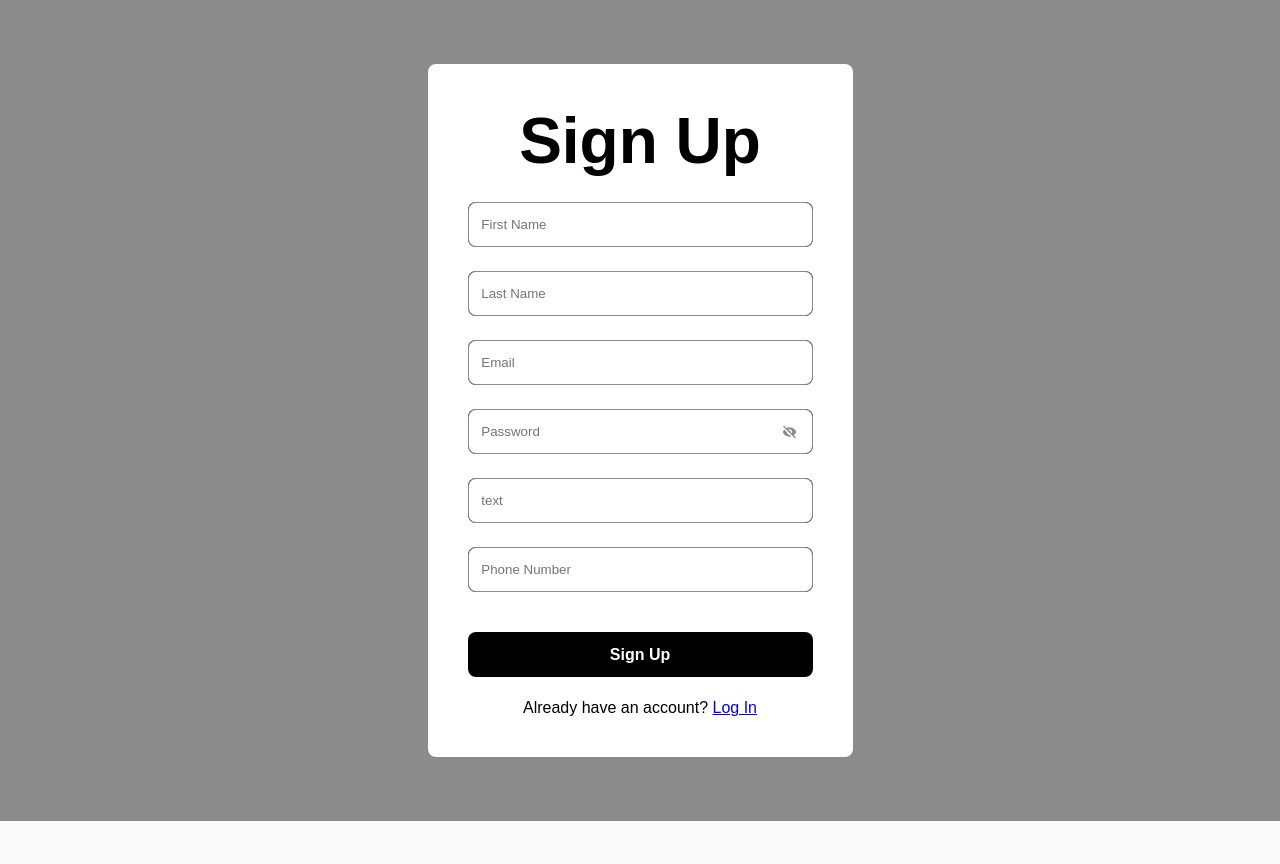
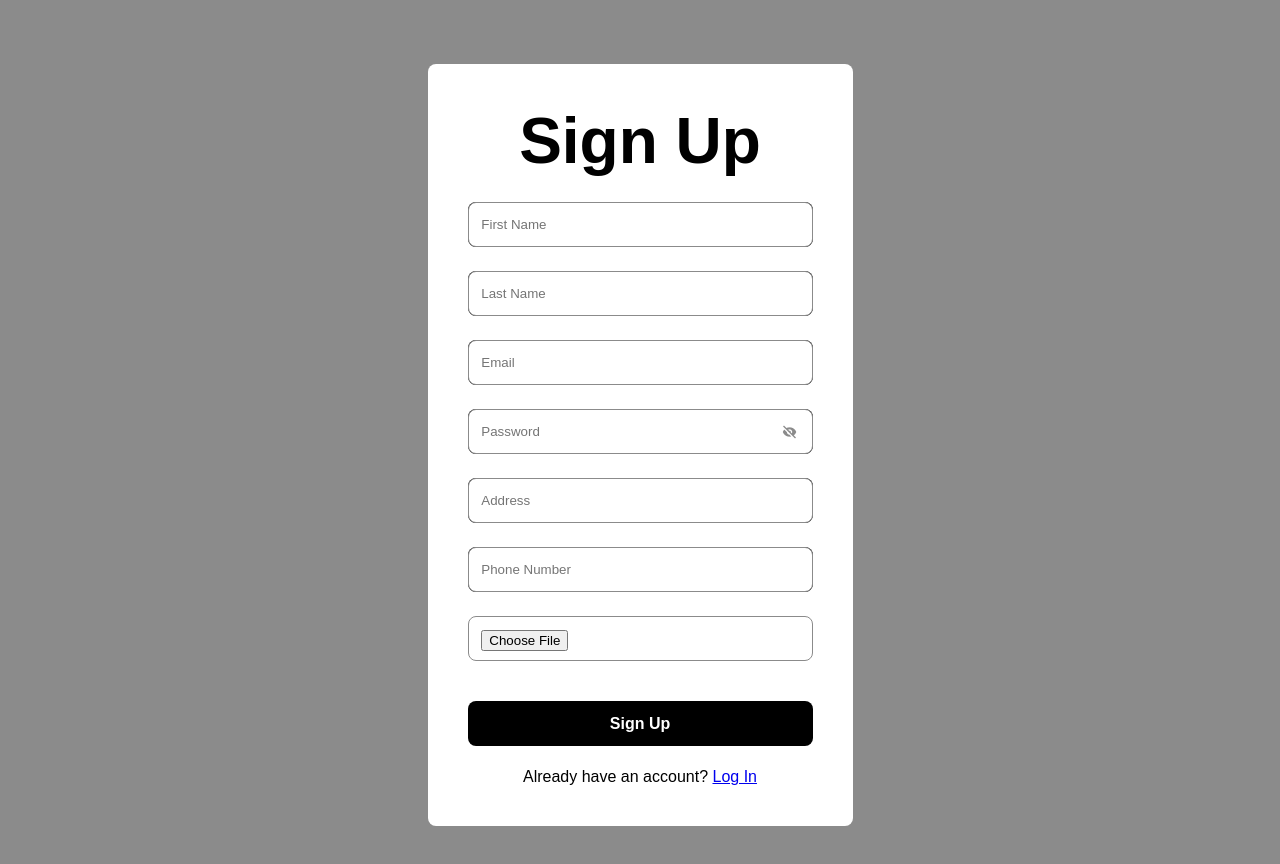
Before and after one commit to Kashif-Saleem-Ghuman/Login-signup-form-PF, a plain HTML site: page signUp.html in a window 1280 px wide. Before the commit the page ends 821 px from the top, so only its background shows below. Drawn offline with nearby package versions, Linux system fonts and the light colour scheme.

Commit message:
Feat: Added image upload field

```diff
--- a/signUp.html
+++ b/signUp.html
@@ -12,7 +12,6 @@
   </head>
   <body>
     <section class="container forms" id="signUp">
-
       <div class="form login signupForm">
         <header class="form-content">Sign Up</header>
         <form id="signupForm" action="#">
@@ -26,48 +25,67 @@
           </div>
 
           <div class="field input-field">
-            <input type="text" placeholder="Last Name" class="input"
-            id="lastName" />
+            <input
+              type="text"
+              placeholder="Last Name"
+              class="input"
+              id="lastName"
+            />
           </div>
 
           <div class="field input-field">
-            <input type="email" placeholder="Email" class="input"
+            <input
+              type="email"
+              placeholder="Email"
+              class="input"
               id="signupEmail"
             />
           </div>
 
           <div class="field input-field">
-            <input type="password" placeholder="Password" class="password"
+            <input
+              type="password"
+              placeholder="Password"
+              class="password"
               id="signupPassword"
             />
             <i class="bx bxs-hide eye-icon"></i>
           </div>
 
-          <div class="field input-field"
-          id="address"
-          >
-            <input type="Address"
+          <div class="field input-field" id="address">
+            <input
+              type="text"
               id="phoneNumber"
-            placeholder="text" class="password" />
+              placeholder="Address"
+              class="password"
+            />
           </div>
 
           <div class="field input-field">
             <input type="text" placeholder="Phone Number" class="password" />
           </div>
 
-          <!-- <div class="field input-field">
-            <input type="image" placeholder="Image Upload" class="password" />
-          </div> -->
+          <div
+            class="input-field field"
+            style="background-color: white"
+            id="address"
+          >
+            <input
+              type="file"
+              accept="image/*"
+              id="image"
+              placeholder="Address"
+              class="image"
+            />
+          </div>
           <div class="btn-wrapper">
-          <div >
+            <div>
               <button class="field button-field">Sign Up</button>
             </div>
 
             <div class="form-link link">
               <span>Already have an account?</span>
-            <a href="./index.html"
-              ><button">Log In</button></a
-            >
+              <a href="./index.html">Log In</a>
             </div>
           </div>
         </form>
```
Lines whose indentation alone changed are shown as unchanged.
